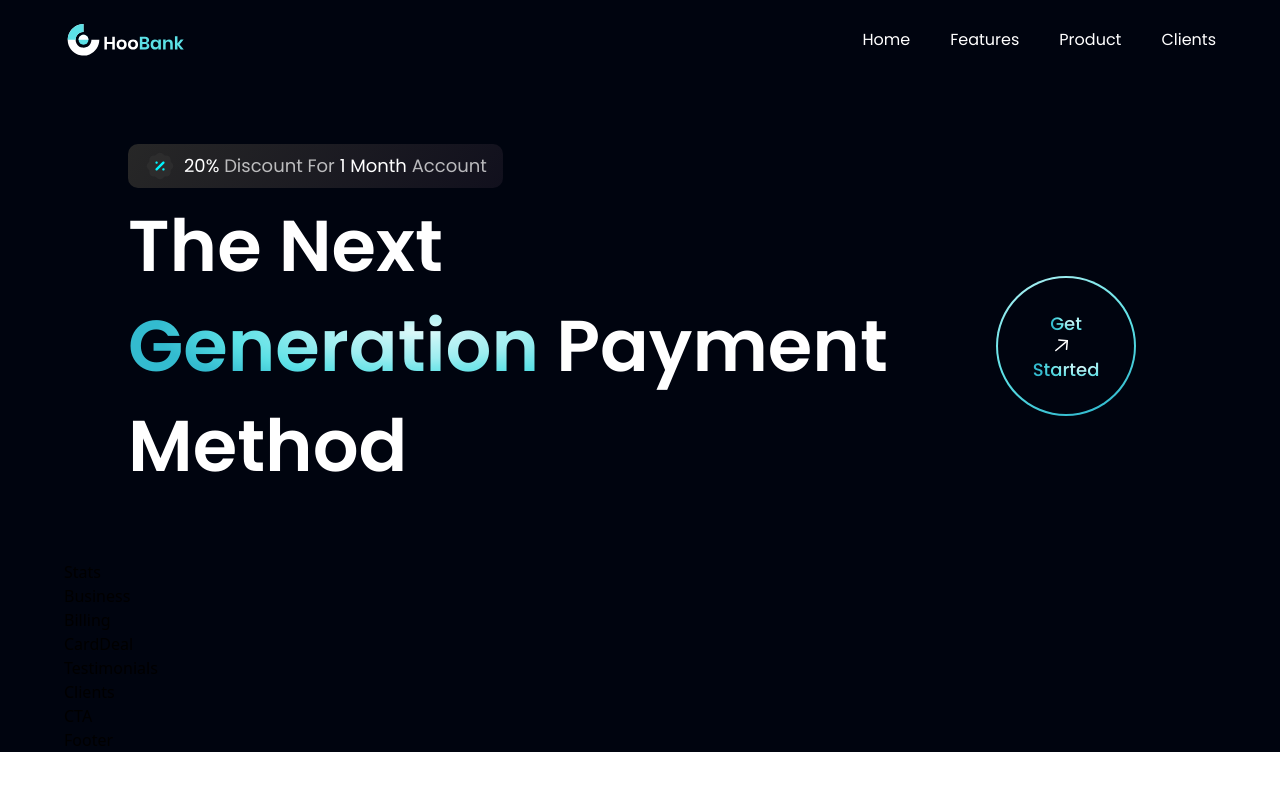
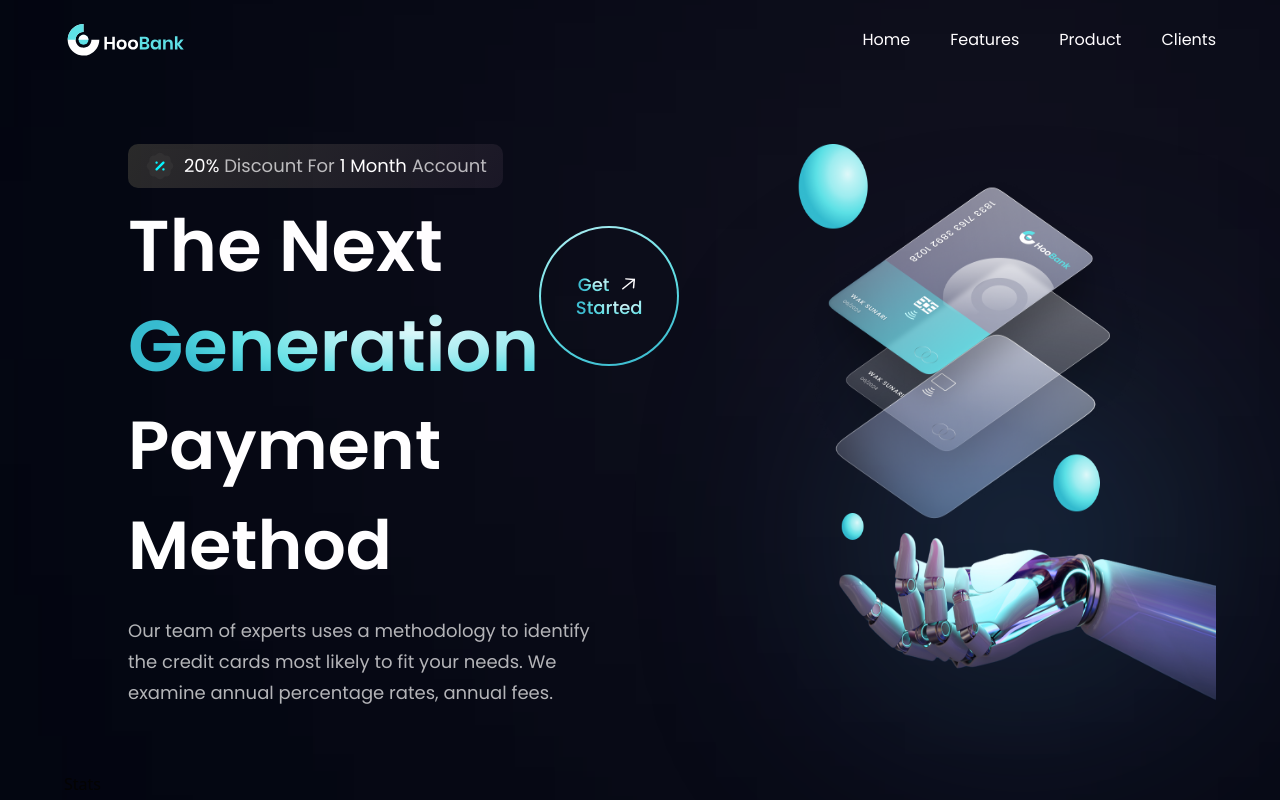
Before and after one commit to artikov/modern-bank-ui, a React (Vite) app: page / in a window 1280 px wide. Shown: the top 800 px of the page. Built offline with nearby package versions, Linux system fonts and the light colour scheme.

Commit message:
Hero update

```diff
--- a/src/components/GetStarted.jsx
+++ b/src/components/GetStarted.jsx
@@ -10,14 +10,14 @@
       className={`${styles.flexCenter} flex-col bg-primary w-[100%] h-[100%] rounded-full`}
     >
       <div className={`${styles.flexStart} flex-row`}>
-        <p className="font-poppins font-medium text-[18px] leading-[23px]">
+        <p className="font-poppins font-medium text-[18px] leading-[23px] mr-2">
           <span className="text-gradient">Get</span>
+        </p>
           <img
             src={arrowUp}
             alt="arrow"
             className="w-[23px] h-[23px] object-contain"
           />
-        </p>
       </div>
         <p className="font-poppins font-medium text-[18px] leading-[23px]">
           <span className="text-gradient">Started</span>
--- a/src/components/Hero.jsx
+++ b/src/components/Hero.jsx
@@ -19,13 +19,39 @@
       <div className="flex flex-row justify-between items-center w-full">
         <h1 className="flex-1 font-poppins font-semibold ss:text-[72px] text-[52px] text-white ss:leading-[100px] leading-[75px]">
           The Next <br className="sm:block hidden" />{" "}
-          <span className="text-gradient">Generation</span> Payment Method
+          <span className="text-gradient">Generation</span>
         </h1>
         <div className="ss:flex hidden md:mr-4 mr-0">
           <GetStarted />
         </div>
       </div>
+
+      <h1 className="font-poppins font-semibold ss:text-[68px] text-[52px] text-white ss:leading-[100px] leading-[75px] w-full">
+        Payment Method
+      </h1>
+      <p className={`${styles.paragraph} max-w-[470px] mt-5`}>
+        Our team of experts uses a methodology to identify the credit cards most
+        likely to fit your needs. We examine annual percentage rates, annual
+        fees.
+      </p>
     </div>
+
+    <div className={`flex-1 flex ${styles.flexCenter} md:my-0 my-10 relative`}>
+      <img
+        src={robot}
+        alt="billing"
+        className="w-[100%] h-[100%] relative z-[5]"
+      />
+
+      <div className="absolute z-[0] w-[40%] h-[35%] top-0 pink__gradient" />
+      <div className="absolute z-[1] w-[80%] h-[80%] bottom-40 white__gradient" />
+      <div className="absolute z-[0] w-[50%] h-[50%] right-20 bottom-20 blue__gradient" />
+    </div>
+
+    <div className={`ss:hidden ${styles.flexCenter}`}>
+      <GetStarted />
+    </div>
+
   </section>
 );
 
--- a/src/index.css
+++ b/src/index.css
@@ -131,10 +131,10 @@
 
 .pink__gradient {
   background: linear-gradient(90deg, #f4c4f3 0%, #fc67fa 100%);
-  filter: blur(900px);
+  filter: blur(375px);
 }
 
 .white__gradient {
   background: rgba(255, 255, 255, 0.6);
-  filter: blur(750px);
+  filter: blur(650px);
 }
```
